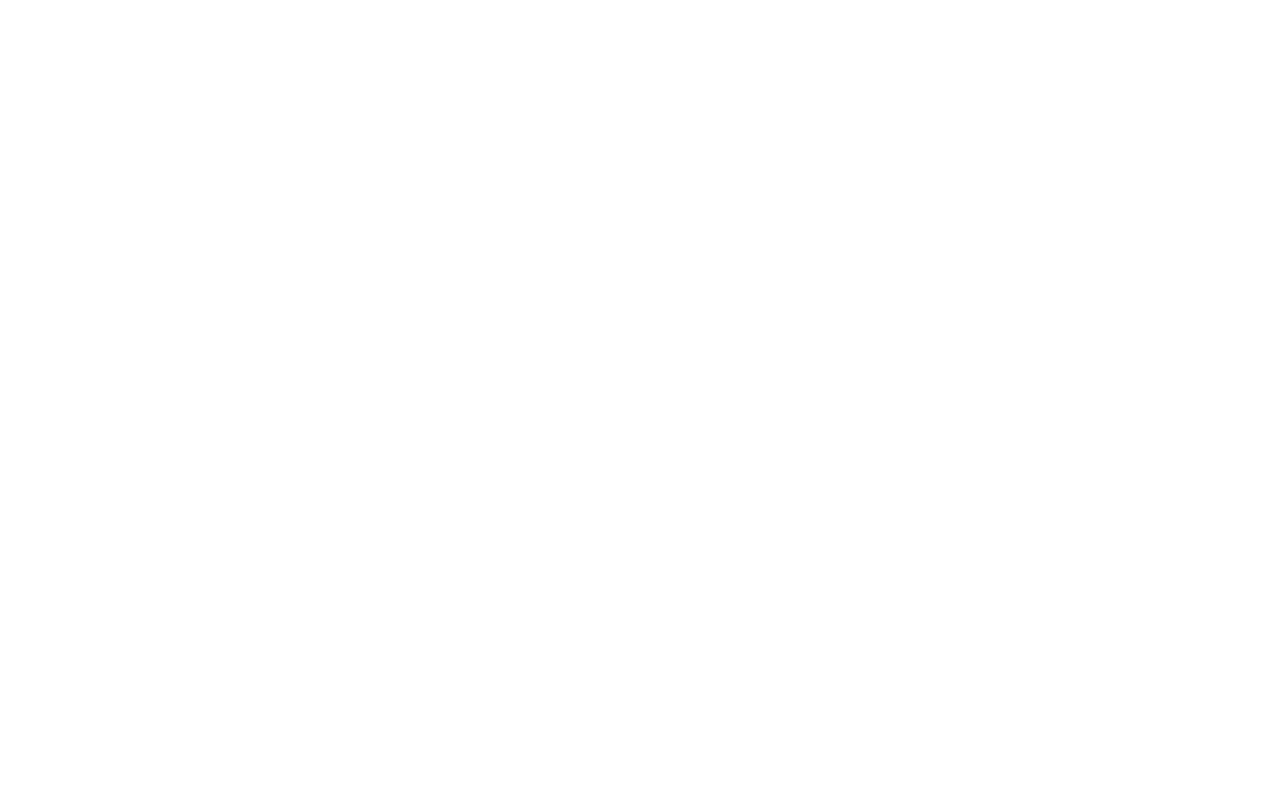
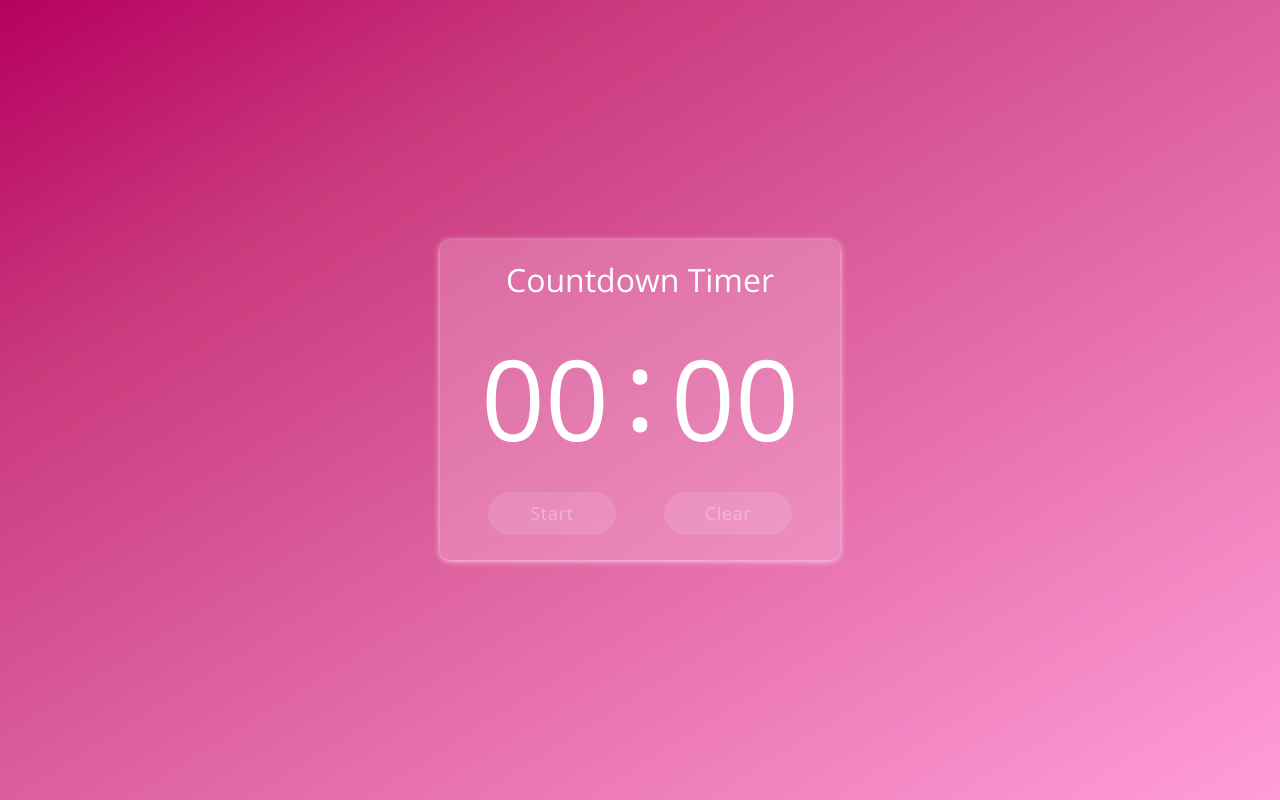
Before and after one commit to MaralNajafi/editable-countdown-timer, a React (Create React App) app: page / in a window 1280 px wide. Built offline with nearby package versions, Linux system fonts and the light colour scheme.

Commit message:
initial styling and structure

```diff
--- a/src/App.js
+++ b/src/App.js
@@ -1,11 +1,12 @@
 import "./style/App.css";
 import AppContainer from "./components/AppContainer/AppContainer";
+import CountdownWrapper from "./components/CountdownWrapper/CountdownWrapper";
 
 function App() {
   return (
     <>
       <AppContainer>
-
+        <CountdownWrapper title={"countdown timer"} />
       </AppContainer>
     </>
   );
--- a/src/components/AppContainer/AppContainer.css
+++ b/src/components/AppContainer/AppContainer.css
@@ -0,0 +1,3 @@
+.app-container {
+  background-image: var(--main-gradiant);
+}
--- a/src/components/AppContainer/AppContainer.jsx
+++ b/src/components/AppContainer/AppContainer.jsx
@@ -1,4 +1,8 @@
 import "./AppContainer.css";
 export default function AppContainer({ children }) {
-  return <div>{children}</div>;
+  return (
+      <div className="app-container flex justify-center items-center min-h-screen">
+      {children}
+    </div>
+  );
 }
--- /dev/null
+++ b/src/components/Button/Button.css
@@ -0,0 +1,12 @@
+button {
+  letter-spacing: 0.5px;
+  font-size: 18px;
+  width: 8rem;
+  background-color: red;
+}
+
+button:disabled {
+  color: rgba(255, 255, 255, 0.286);
+  background-color: rgba(255, 255, 255, 0.11);
+  pointer-events: none;
+}
--- /dev/null
+++ b/src/components/Button/Button.jsx
@@ -0,0 +1,13 @@
+import "./Button.css";
+
+export default function Button({ children, disabled, onClick }) {
+  return (
+    <button
+      className="text-white capitalize font-medium rounded-3xl py-2"
+      disabled={disabled}
+      onClick={onClick}
+    >
+      {children}
+    </button>
+  );
+}
--- /dev/null
+++ b/src/components/Countdown/Countdown.css
@@ -0,0 +1,7 @@
+.countdown input {
+  width: 10rem;
+}
+
+.countdown span {
+  padding-bottom: 20px;
+}
--- /dev/null
+++ b/src/components/Countdown/Countdown.jsx
@@ -0,0 +1,10 @@
+import "./Countdown.css";
+export default function Countdown() {
+  return (
+    <div className="countdown flex flex-row justify-center items-center text-white text-9xl">
+      <input className="text-center" value="00" maxlength="2" />
+      <span className="font-medium">:</span>
+      <input className="text-center" value="00" maxlength="2" />
+    </div>
+  );
+}
--- /dev/null
+++ b/src/components/CountdownWrapper/CountdownWrapper.css
@@ -0,0 +1,11 @@
+.countdown-wrapper {
+  background: rgba(255, 219, 238, 0.25);
+  box-shadow: 0 1px 6px #ffdbee;
+  backdrop-filter: blur(4px);
+  -webkit-backdrop-filter: blur(4px);
+  border-radius: 10px;
+  min-height: 20rem;
+  width: 100%;
+  max-width: 400px;
+  transition: all 250ms;
+}
--- /dev/null
+++ b/src/components/CountdownWrapper/CountdownWrapper.jsx
@@ -0,0 +1,15 @@
+import "./CountdownWrapper.css";
+import Countdown from "../Countdown/Countdown";
+import Button from "../Button/Button";
+export default function CountdownWrapper({ title }) {
+  return (
+    <div className="countdown-wrapper p-4">
+      <h1 className="text-white text-3xl text-center capitalize">{title}</h1>
+      <Countdown />
+      <div className="flex flex-row justify-center gap-12">
+        <Button disabled={true}>start</Button>
+        <Button disabled={true}>clear</Button>
+      </div>
+    </div>
+  );
+}
--- a/src/style/App.css
+++ b/src/style/App.css
@@ -1,4 +1,16 @@
 @import "Reset.css";
+@import url("https://fonts.googleapis.com/css2?family=Open+Sans:wght@300;400;500&display=swap");
 @tailwind base;
 @tailwind components;
 @tailwind utilities;
+
+:root {
+  --main-gradiant: linear-gradient(
+    to right bottom,
+    #b60060,
+    #ca3b7e,
+    #dc5e9c,
+    #ee7eba,
+    #ff9dd8
+  );
+}
--- a/src/style/Reset.css
+++ b/src/style/Reset.css
@@ -5,3 +5,9 @@
     padding: 0;
     box-sizing: border-box;
 }
+
+input{
+    border: none;
+    outline: none;
+    background: none;
+}
--- a/tailwind.config.js
+++ b/tailwind.config.js
@@ -3,6 +3,13 @@
   content: ["./src/**/*.{js,jsx,ts,tsx}"],
   theme: {
     extend: {},
+    fontSize: {
+      "3xl": "2rem",
+      "9xl": "7rem",
+    },
+    fontFamily: {
+      sans: '"Open Sans", sans-serif',
+    },
   },
   plugins: [],
 };
```
